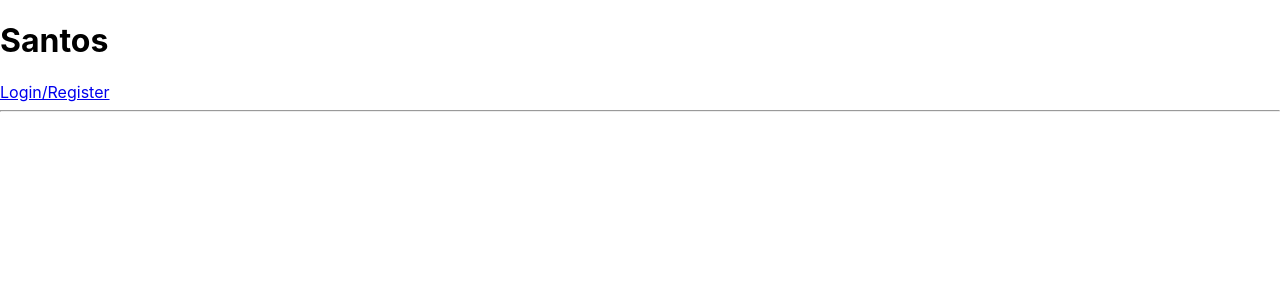
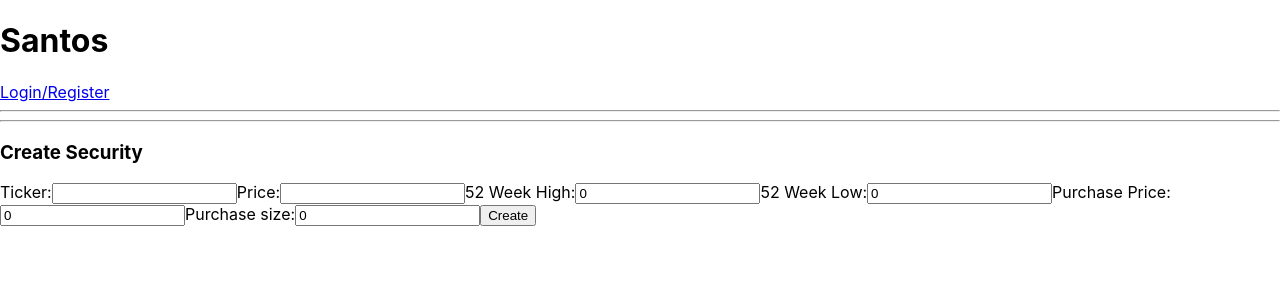
Before and after one commit to ypolanco/Santos, a React (Create React App) app in the folder client/: page /new/security in a window 1280 px wide. Shown: the top 300 px of the page. Built offline with nearby package versions, Linux system fonts and the light colour scheme; no server answers.

Commit message:
savign for help

```diff
--- /dev/null
+++ b/client/src/components/CreateSecurity.jsx
@@ -0,0 +1,86 @@
+import React, { Component } from "react";
+
+export default class CreateSecurity extends Component {
+  state = {
+    name: "",
+    ticker: "",
+    ftWH: 0,
+    ftWL: 0,
+    purchase_price: 0,
+    position_size: 0,
+  };
+
+  handleChange = (e) => {
+    const { value } = e.target;
+    this.setState({
+      name: value,
+    });
+  };
+
+  render() {
+    const { ticker, price, ftWH, ftWL, purchase_price, position_size } = this.state;
+    const { postSecurity, history } = this.props;
+    return (
+      <form
+        onSubmit={(e) => {
+          e.preventDefault();
+          postSecurity(this.state);
+          history.push("/securities");
+          this.setState({
+            ticker: "",
+            ftWH: 0,
+            ftWL: 0,
+            purchase_price: 0,
+            position_size: 0,
+          });
+        }}
+      >
+        <hr />
+        <h3>Create Security</h3>
+        <label htmlFor="ticker">Ticker:</label>
+        <input
+          id="id"
+          type="text"
+          value={ticker}
+          onChange={this.handleChange}
+        />
+        <label htmlFor="price">Price:</label>
+        <input
+          id="id"
+          type="number"
+          value={price}
+          onChange={this.handleChange}
+        />
+        <label htmlFor="ftWH">52 Week High:</label>
+        <input
+          id="id"
+          type="number"
+          value={ftWH}
+          onChange={this.handleChange}
+        />
+        <label htmlFor="ftWL">52 Week Low:</label>
+        <input
+          id="id"
+          type="number"
+          value={ftWL}
+          onChange={this.handleChange}
+        />
+        <label htmlFor="purchase_price">Purchase Price:</label>
+        <input
+          id="id"
+          type="number"
+          value={purchase_price}
+          onChange={this.handleChange}
+        />
+        <label htmlFor="position_size">Purchase size:</label>
+        <input
+          id="id"
+          type="number"
+          value={position_size}
+          onChange={this.handleChange}
+        />
+        <button>Create</button>
+      </form>
+    );
+  }
+}
--- a/client/src/components/Main.jsx
+++ b/client/src/components/Main.jsx
@@ -4,11 +4,14 @@ import Login from "./Login";
 import { getAllPortfolios } from "../services/portfolio";
 import ShowPortfolios from "./ShowPortfolio";
 import Register from "./Register";
-// import { getAllFlavors } from '../services/flavors';
-import { getAllSecurities, deleteSecurities } from "../services/securities";
-import ShowSecurities from './ShowSecurities';
-// import ShowFoods from './ShowFoods';
-// import CreateFood from './CreateFood';
+import {
+  getAllSecurities,
+  deleteSecurities,
+  createSecurities,
+} from "../services/securities";
+import ShowSecurities from "./ShowSecurities";
+import CreateSecurity from "./CreateSecurity";
+
 
 export default class Main extends Component {
   state = {
@@ -21,40 +24,38 @@ export default class Main extends Component {
     this.getSecurities();
   }
 
-  // ============================
+
   // ========== Portfolios =========
-  // ============================
+
 
   getPortfolio = async () => {
     const portfolios = await getAllPortfolios();
     this.setState({ portfolios });
   };
 
-  // ============================
   // ========== Securities ===========
-  // ============================
 
   getSecurities = async () => {
     const securities = await getAllSecurities();
     this.setState({ securities });
   };
 
-  // postFood = async (foodData) => {
-  //   const newFood = await createFood(foodData);
-  //   this.setState(prevState => ({
-  //     foods: [...prevState.foods, newFood]
-  //   }))
-  // }
+  postSecurity = async (securityData) => {
+    const newFood = await createSecurities(securityData);
+    this.setState((prevState) => ({
+      securities: [...prevState.securities, newFood],
+    }));
+  };
 
   destroySecurity = async (id) => {
     await deleteSecurities(id);
-    this.setState(prevState => ({
-     securities: prevState.securities.filter(security => security.id !== id)
-    }))
-  }
+    this.setState((prevState) => ({
+      securities: prevState.securities.filter((security) => security.id !== id),
+    }));
+  };
 
   render() {
-    console.log("user",this.props.currentUser)
+    console.log("user", this.props.currentUser);
     return (
       <main>
         <Route
@@ -88,13 +89,13 @@ export default class Main extends Component {
               destroySecurity={this.destroySecurity}
             />
           )}
-        />
-        {/* <Route path='/new/food' render={(props) => (
-          <CreateFood
-            {...props}
-            postFood={this.postFood}
-          />
-        )} /> */}
+        />{" "}
+        <Route
+          path="/new/security"
+          render={(props) => (
+            <CreateSecurity {...props} postSecurity={this.postSecurity} />
+          )}
+        />{" "}
       </main>
     );
   }
```
